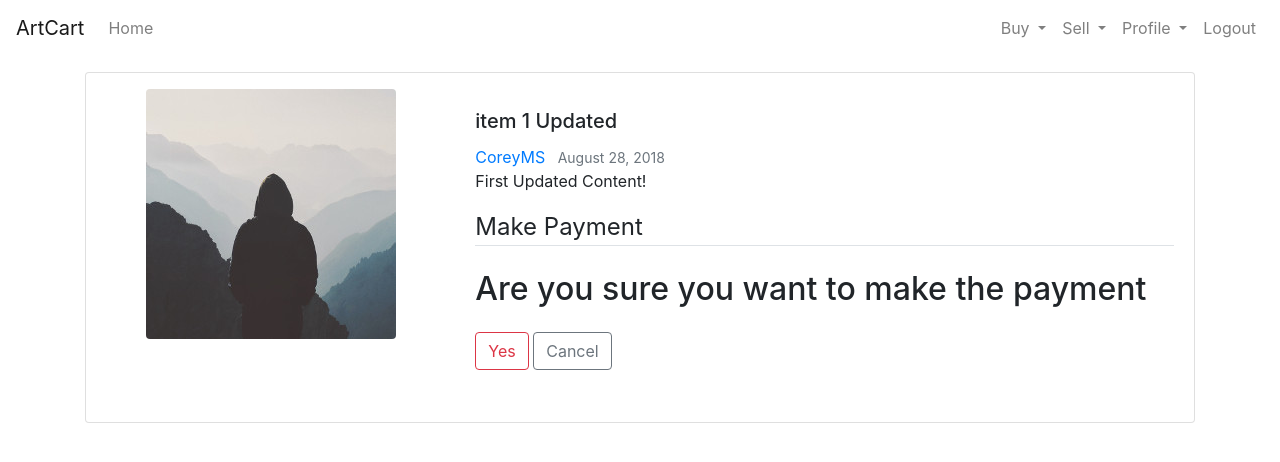
After one commit to Milind712000/artkart, a Django app: page /item/1/buy/ in a window 1280 px wide. The commit adds this page. Shown: the top 462 px of the page. Run offline with Django 3.2, Linux system fonts and the light colour scheme; a user stored in the database is signed in; data comes from the database, SQL or seed files in the repository; both versions use the stored data as it was after the commit.

Commit message:
implement buy and minor ui fixes

```diff
--- a/blog/models.py
+++ b/blog/models.py
@@ -1,4 +1,5 @@
 from django.db import models
+from django.db.models.fields.files import ImageField
 from django.utils import timezone
 from django.contrib.auth.models import User
 from django.urls import reverse
@@ -25,6 +26,15 @@ class Post(models.Model):
     def get_absolute_url(self):
         return reverse('post-detail', kwargs={'pk': self.pk})
 
+class Purchases(models.Model):
+    buyer = models.ForeignKey(User, on_delete=models.CASCADE, related_name='buyer')
+    seller = models.ForeignKey(User, on_delete=models.CASCADE, related_name='seller')
+
+    title = models.CharField(max_length=100)
+    description = models.TextField()
+    full_image = models.ImageField(default='default.jpg', upload_to='art')
+    category = models.CharField(max_length=20, choices=category_list, default=category_list[-1][0])
+
 # class corder(models.Model):
 #     # init
 #     buyer_id = models.ForeignKey(User)
--- a/blog/templates/blog/base.html
+++ b/blog/templates/blog/base.html
@@ -31,9 +31,36 @@
             </div>
             <div class="navbar-nav ml-auto">
                 {% if user.is_authenticated %}
-                <a class="nav-link" href="{% url 'post-create' %}">add art</a>
-                <a class="nav-link" href="{% url 'profile' %}">manage profile</a>
-                <a class="nav-link" href="{% url 'logout' %}">logout</a>
+
+                <li class="nav-item dropdown">
+                    <a class="nav-link dropdown-toggle" href="#" id="navbarDropdown" role="button"
+                        data-toggle="dropdown" aria-expanded="false">
+                        Buy
+                    </a>
+                    <div class="dropdown-menu" aria-labelledby="navbarDropdown">
+                        <a class="nav-link" href="{% url 'items-bought' %}">My purchases</a>
+                    </div>
+                </li>
+                <li class="nav-item dropdown">
+                    <a class="nav-link dropdown-toggle" href="#" id="navbarDropdown" role="button"
+                        data-toggle="dropdown" aria-expanded="false">
+                        Sell
+                    </a>
+                    <div class="dropdown-menu" aria-labelledby="navbarDropdown">
+                        <a class="nav-link" href="{% url 'post-create' %}">add art</a>
+                    </div>
+                </li>
+                <li class="nav-item dropdown">
+                    <a class="nav-link dropdown-toggle" href="#" id="navbarDropdown" role="button"
+                        data-toggle="dropdown" aria-expanded="false">
+                        Profile
+                    </a>
+                    <div class="dropdown-menu" aria-labelledby="navbarDropdown">
+                        <a class="nav-link" href="{% url 'user-profile' user.id %}">My profile</a>
+                        <a class="nav-link" href="{% url 'profile' %}">Edit profile</a>
+                    </div>
+                </li>
+                <a class="nav-link" href="{% url 'logout' %}">Logout</a>
                 {% else %}
                 <a class="nav-link" href="{% url 'login' %}">login</a>
                 <a class="nav-link" href="{% url 'register' %}">register</a>
--- /dev/null
+++ b/blog/templates/blog/buy_confirm.html
@@ -0,0 +1,35 @@
+{% extends "blog/base.html" %}
+{% block content %}
+<div class="container">
+	<div class="card mt-3 mb-3 pt-3 pb-3">
+		<div class="row no-gutters">
+			<div class="col-md-4">
+				<div class="text-center">
+					<img src="{{ post.preview_image.url }}" class="rounded">
+				</div>
+			</div>
+			<div class="col-md-8">
+				<div class="card-body">
+					<h5 class="card-title">{{ post.title }}</h5>
+					<a class="mr-2" href="{% url 'user-profile' post.author.id %}">{{ post.author }}</a>
+					<small class="text-muted">{{ post.date_posted|date:"F d, Y" }}</small>
+
+					<p class="card-text">{{ post.description }}</p>
+
+					<form method="POST">
+						{% csrf_token %}
+						<fieldset class="form-group">
+							<legend class="border-bottom mb-4">Make Payment</legend>
+							<h2>Are you sure you want to make the payment</h2>
+						</fieldset>
+						<div class="form-group">
+							<button class="btn btn-outline-danger" type="submit">Yes</button>
+							<a class="btn btn-outline-secondary" href="{% url 'post-detail' post.id %}">Cancel</a>
+						</div>
+					</form>
+				</div>
+			</div>
+		</div>
+	</div>
+</div>
+{% endblock content %}
--- a/blog/templates/blog/home.html
+++ b/blog/templates/blog/home.html
@@ -27,7 +27,7 @@
                                 <a class="mr-2" href="{% url 'user-profile' post.author.id %}">{{ post.author }}</a>
                                 <small class="text-muted">{{ post.date_posted|date:"F d, Y" }}</small>
                             </p>
-                            <a href="#" class="btn btn-primary">Buy &#8377; {{post.price}} </a>
+                            <a href="{% url 'item-buy' post.id %}" class="btn btn-success">Buy &#8377; {{ post.price }}</a>
                         </div>
                     </div>
                 </div>
--- a/blog/templates/blog/post_detail.html
+++ b/blog/templates/blog/post_detail.html
@@ -22,7 +22,7 @@
 
           <p class="card-text">{{ object.description }}</p>
 
-          <button type="button" class="btn btn-success">Buy &#8377; {{ object.price }}</button>
+          <a href="{% url 'item-buy' object.id %}" class="btn btn-success">Buy &#8377; {{ object.price }}</a>
         </div>
       </div>
     </div>
--- a/blog/urls.py
+++ b/blog/urls.py
@@ -14,4 +14,6 @@ urlpatterns = [
     path('post/new/', PostCreateView.as_view(), name='post-create'),
     path('post/<int:pk>/update/', PostUpdateView.as_view(), name='post-update'),
     path('post/<int:pk>/delete/', PostDeleteView.as_view(), name='post-delete'),
+    path('item/<int:pk>/buy/', views.buy_page, name='item-buy'),
+    path('item/mine', views.my_items, name='items-bought'),
 ]
--- a/blog/views.py
+++ b/blog/views.py
@@ -1,13 +1,13 @@
-from django.shortcuts import render
+from django.shortcuts import render, redirect
+from django.contrib.auth.decorators import login_required
 from django.contrib.auth.mixins import LoginRequiredMixin, UserPassesTestMixin
 from django.views.generic import (
-    ListView,
     DetailView,
     CreateView,
     UpdateView,
     DeleteView
 )
-from .models import Post
+from .models import Post, Purchases
 from .categories import category_list
 
 def home(request):
@@ -24,6 +24,26 @@ def home_filter(request, tagname):
     }
     return render(request, 'blog/home.html', context)
 
+@login_required
+def buy_page(request, pk):
+    post = Post.objects.get(id=pk)
+    if request.method == 'POST':
+        obj = Purchases(buyer=request.user,
+        seller=post.author,
+        title=post.title,
+        description=post.description,
+        full_image=post.full_image,
+        category=post.category)
+        obj.save()
+        return redirect('items-bought')
+    return render(request, 'blog/buy_confirm.html', {'post' : post})
+
+@login_required
+def my_items(request):
+    context = {
+        'posts' : Purchases.objects.filter(buyer=request.user.id)
+    }
+    return render(request, 'blog/item_bought.html', context)
 
 class PostDetailView(DetailView):
     model = Post
@@ -62,7 +82,3 @@ class PostDeleteView(LoginRequiredMixin, UserPassesTestMixin, DeleteView):
         if self.request.user == post.author:
             return True
         return False
-
-
-def about(request):
-    return render(request, 'blog/about.html', {'title': 'About'})
--- a/users/templates/users/user_info.html
+++ b/users/templates/users/user_info.html
@@ -33,7 +33,7 @@
                                 <a class="mr-2" href="{% url 'user-profile' post.author.id %}">{{ post.author }}</a>
                                 <small class="text-muted">{{ post.date_posted|date:"F d, Y" }}</small>
                             </p>
-                            <a href="#" class="btn btn-primary">Buy &#8377; {{post.price}} </a>
+                            <a href="{% url 'item-buy' post.id %}" class="btn btn-success">Buy &#8377; {{ post.price }}</a>
                         </div>
                     </div>
                 </div>
```
Also changed, not shown: blog/templates/blog/item_bought.html (added, +27 -0 lines), blog/migrations/0004_purchases.py (added), db.sqlite3.
